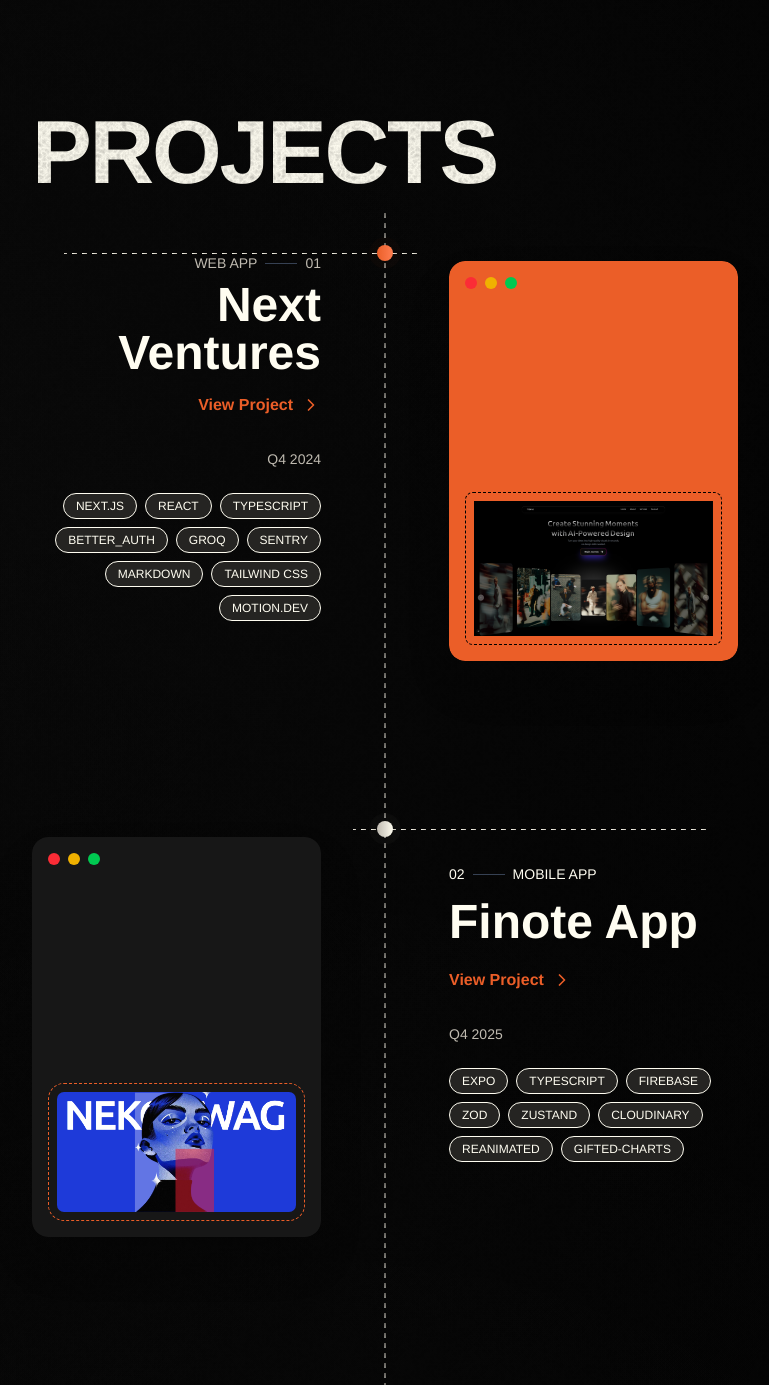
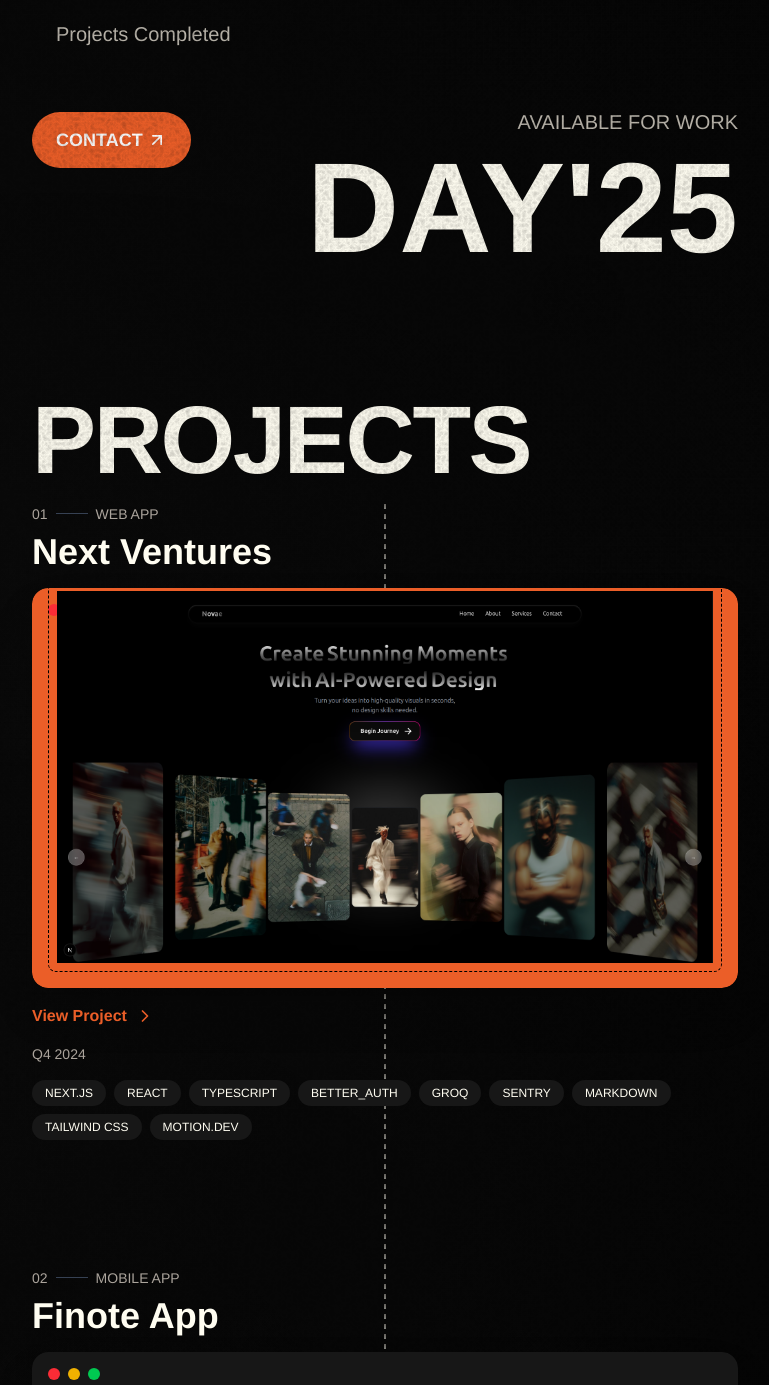
Before and after one commit to MBustamante05/my-portfolio, a Next.js app: page / in a window 1280 px wide. Shown: the part 878-2263 px from the top of the page, without its empty margins (446-1215 px from the left). Built offline with nearby package versions, Linux system fonts and the light colour scheme.

Commit message:
feat: Refactor layout and styling for improved responsiveness and user experience

```diff
--- a/app/page.tsx
+++ b/app/page.tsx
@@ -9,16 +9,17 @@ import Footer from "@/components/Footer";
 
 export default function Home() {
   return (
-    <div className={`c-inverse ${styles.blackTexture} px-24 py-8 min-h-screen`}>
+    <div className={`c-inverse ${styles.blackTexture} px-4 sm:px-8 md:px-12 lg:px-24 py-8 min-h-screen`}>
       <Navbar />
-      {/* Layout de dos columnas */}
-      <div className="max-w-8xl mx-auto flex gap-8">
-        {/* Columna izquierda - Profile (Sticky) */}
-        <aside className="w-[350px] flex-shrink-0">
+
+      {/* Desktop: Two columns, Mobile: Single column */}
+      <div className="max-w-8xl mx-auto lg:flex lg:gap-8">
+        {/* Profile - Sticky on desktop, at bottom on mobile */}
+        <aside className="hidden lg:block lg:w-[350px] lg:flex-shrink-0">
           <Profile />
         </aside>
 
-        {/* Columna derecha - Contenido que hace scroll */}
+        {/* Main content */}
         <main className="flex-1 min-w-0">
           <section id="home">
             <Landing />
@@ -32,6 +33,12 @@ export default function Home() {
           <section id="contact">
             <Contact />
           </section>
+
+          {/* Profile shown here on mobile (before footer) */}
+          <div className="lg:hidden mt-16 justify-center flex">
+            <Profile />
+          </div>
+
           <Footer />
         </main>
       </div>
--- a/components/Landing.tsx
+++ b/components/Landing.tsx
@@ -5,46 +5,46 @@ import ContactBtn from "./ContactBtn";
 
 function Landing() {
   const expStyle =
-    "flex flex-col gap-2px-6 py-4 -lg mb-4 hover:scale-105 duration-300 transition-all ";
+    "flex flex-col gap-2 px-6 py-4 mb-4 hover:scale-105 duration-300 transition-all ";
   return (
     <section className="c-muted pt-10 mb-20">
       <div className="mb-10">
-        <h1 className="text-[clamp(3rem,9vw,12rem)] font-bold mb-4 leading-none tracking-tight uppercase c-inverse">
+        <h1 className="text-[clamp(4rem,9vw,12rem)] font-bold mb-4 leading-none tracking-tight uppercase c-inverse">
           FullStack{" "}
         </h1>
-        <h2 className="text-[clamp(2rem,8vw,10rem)] c-accent font-semibold mb-6 text-center leading-none tracking-tight uppercase ">
+        <h2 className="text-[clamp(3rem,8vw,10rem)] c-accent font-semibold mb-6 text-center leading-none tracking-tight uppercase ">
           Developer
         </h2>
       </div>
-      <p className="text-xl mb-10 max-w-3xl">
+      <p className="text-lg md:text-xl mb-10 max-w-3xl">
         FullStack Developer with expertise in building dynamic and
         user-centric web applications. Proficient in both front-end and back-end
         technologies, I specialize in creating seamless digital experiences
         that drive engagement and deliver results.
       </p>
-      <div className="flex gap-10 mt-10 flex-wrap">
+      <div className="flex gap-6 md:gap-10 mt-10 flex-wrap justify-start">
         <div className={expStyle}>
-          <h1 className="font-bold text-8xl c-inverse">+6</h1>
+          <h1 className="font-bold text-5xl md:text-8xl c-inverse">+6</h1>
           <span className="text-xl font-medium">Months of Experience</span>
         </div>
         <div className={expStyle}>
-          <h1 className="font-bold text-8xl c-inverse">+5</h1>
+          <h1 className="font-bold text-5xl md:text-8xl c-inverse">+5</h1>
           <span className="text-xl font-medium">Technologies Learned</span>
         </div>
         <div className={expStyle}>
-          <h1 className="font-bold text-8xl c-inverse">+10</h1>
+          <h1 className="font-bold text-5xl md:text-8xl c-inverse">+10</h1>
           <span className="text-xl font-medium">Projects Completed</span>
         </div>
       </div>
-      <div className="flex justify-between items-start mt-2 ">
+      <div className="flex flex-col md:flex-row justify-between items-center md:items-start mt-8 gap-6">
         <ContactBtn className="w-fit" />
         {/* <button className="flex items-center gap-2 text-[#A29B93] cursor-pointer duration-200 ">
               <span className="duration-200">My work</span>
               <ArrowRight className="w-5 hover:translate-x-1 duration-200 hover:text-[#403D38]" />
             </button> */}
-        <div className="flex flex-col gap-3 uppercase text-right leading-none ">
-          <span className="text-xl leading-none">Available for work</span>
-          <h1 className="font-bold text-9xl c-inverse">day&apos;25</h1>
+        <div className="flex flex-col gap-3 uppercase text-center md:text-right leading-none">
+          <span className="text-lg md:text-xl leading-none">Available for work</span>
+          <h1 className="font-bold text-6xl md:text-9xl c-inverse">day&apos;25</h1>
         </div>
       </div>
     </section>
--- a/components/Profile.tsx
+++ b/components/Profile.tsx
@@ -9,7 +9,7 @@ function Profile({ className }: Props) {
     "w-10 h-10 hover:opacity-80 hover:bg-[#FFFDF1] hover:text-[#252422] hover:rounded-2xl p-2 duration-300 transition-all cursor-pointer";
   return (
     <div
-      className={`${className} w-[350px] bg-neutral-900 text-[#FFFDF1] text-center px-8 py-10 flex flex-col items-center gap-2 rounded-lg sticky top-30 self-start`}
+      className={`${className} w-full sm:w-[350px] bg-neutral-900 text-[#FFFDF1] text-center px-8 py-10 flex flex-col items-center gap-2 rounded-2xl lg:sticky lg:top-30 self-start`}
     >
       <img
         src="/1.jpeg"
--- a/components/ProjectCard.tsx
+++ b/components/ProjectCard.tsx
@@ -4,7 +4,6 @@ interface ProjectCardProps {
   number: string;
   category: string;
   title: string;
-  description: string;
   gradient: string;
   year: string;
   side: "left" | "right";
@@ -19,7 +18,6 @@ function ProjectCard({
   number,
   category,
   title,
-  description,
   gradient,
   year,
   side,
@@ -30,109 +28,167 @@ function ProjectCard({
   onMouseLeave,
 }: ProjectCardProps) {
   return (
-    <div
-      className="relative mb-32"
-      onMouseEnter={onMouseEnter}
-      onMouseLeave={onMouseLeave}
-    >
-      {/* Timeline Dot in Center */}
-      <div className="absolute left-1/2 top-8 w-4 h-4 transform -translate-x-1/2 z-20 rounded-full">
+    <div className="relative mb-16 md:mb-32" onMouseEnter={onMouseEnter} onMouseLeave={onMouseLeave}>
+      {/* Timeline Dot - Visible on tablet and desktop large (with timeline) */}
+      <div className="hidden md:block lg:hidden 2xl:block absolute left-1/2 top-8 w-4 h-4 transform -translate-x-1/2 z-20 rounded-full">
         <div className={`w-4 h-4 bg-gradient-to-r ${gradient} rounded-full`}></div>
-        <div
-          className={`absolute inset-0 bg-gradient-to-r ${gradient} rounded-full animate-ping opacity-75`}
-        ></div>
+        <div className={`absolute inset-0 bg-gradient-to-r ${gradient} rounded-full animate-ping opacity-75`}></div>
       </div>
 
-      {/* Horizontal Dotted Lines */}
+      {/* Horizontal Dotted Lines - Visible on tablet and desktop large (with timeline) */}
       {side === "left" ? (
-        <div
-          className="absolute left-0 right-1/2 top-10 h-px transform translate-x-8"
+        <div className="hidden md:block lg:hidden 2xl:block absolute left-0 right-1/2 top-10 h-px transform translate-x-8"
           style={{
-            backgroundImage:
-              "repeating-linear-gradient(to left,  #BFBAB0 0, #FFFDF1  5px, transparent 5px, transparent 10px)",
+            backgroundImage: "repeating-linear-gradient(to left, #BFBAB0 0, #FFFDF1 5px, transparent 5px, transparent 10px)",
           }}
         ></div>
       ) : (
-        <div
-          className="absolute left-1/2 right-0 top-10 h-px transform -translate-x-8"
+        <div className="hidden md:block lg:hidden 2xl:block absolute left-1/2 right-0 top-10 h-px transform -translate-x-8"
           style={{
-            backgroundImage:
-              "repeating-linear-gradient(to left,  #BFBAB0 0, #FFFDF1  5px, transparent 5px, transparent 10px)",
+            backgroundImage: "repeating-linear-gradient(to left, #BFBAB0 0, #FFFDF1 5px, transparent 5px, transparent 10px)",
           }}
         ></div>
       )}
 
-      {/* Content - Alternating Sides */}
+      {/* Mobile Layout - Single Column (< 768px) */}
+      <div className="md:hidden">
+        <div className="text-sm mb-2 flex items-center gap-2 text-[#ABA49C]">
+          <span>{number}</span>
+          <span className="w-8 h-px bg-gray-700"></span>
+          <span>{category}</span>
+        </div>
+
+        <h2 className="text-3xl font-bold mb-4 text-[#FFFDF1]">{title}</h2>
+
+        <div className={`rounded-2xl shadow-2xl overflow-hidden mb-4 transform transition-all duration-500 ${isHovered ? "scale-105" : ""}`}>
+          <div className={`${side === "left" ? "bg-[#EB5E28]" : "bg-neutral-900"} rounded-2xl p-6 min-h-[300px] relative overflow-hidden`}>
+            <div className="absolute top-4 left-4 flex gap-2">
+              <div className="w-3 h-3 bg-red-500 rounded-full"></div>
+              <div className="w-3 h-3 bg-yellow-500 rounded-full"></div>
+              <div className="w-3 h-3 bg-green-500 rounded-full"></div>
+            </div>
+            <div className="flex items-end justify-center absolute p-4 left-0 right-0 bottom-0 text-center">
+              {image ? (
+                <img src={image} alt={title} className="w-full h-full z-20 object-cover hover:scale-105 transition-transform duration-500 p-2 border border-dashed border-black rounded-lg" />
+              ) : (
+                <>
+                  {category === "MOBILE APP" ? (
+                    <Smartphone className="w-24 h-24 mx-auto text-[#FFFDF1]" />
+                  ) : (
+                    <Globe className="w-24 h-24 mx-auto text-[#FFFDF1]" />
+                  )}
+                </>
+              )}
+            </div>
+          </div>
+        </div>
+
+        <div className="flex items-center gap-2 text-[#EB5E28] font-semibold cursor-pointer group mb-4">
+          <span>View Project</span>
+          <ChevronRight className="w-5 h-5 group-hover:translate-x-2 transition-transform" />
+        </div>
+
+        <div className="text-sm text-[#ABA49C] mb-4">Q4 {year}</div>
+
+        <div className="flex flex-wrap gap-2">
+          {tech.map((techItem, i) => (
+            <span key={i} className="px-3 py-1 bg-neutral-900 border border-transparent text-xs text-[#FFFDF1] hover:border-[#EB5E28] hover:text-[#EB5E28] transition-colors cursor-default duration-300 ease-in-out rounded-full">
+              {techItem}
+            </span>
+          ))}
+        </div>
+      </div>
+
+      {/* Medium Single Column Layout (1024px - 1530px) */}
+      <div className="hidden lg:block 2xl:hidden">
+        <div className="text-sm mb-2 flex items-center gap-2 text-[#ABA49C]">
+          <span>{number}</span>
+          <span className="w-8 h-px bg-gray-700"></span>
+          <span>{category}</span>
+        </div>
+
+        <h2 className="text-4xl font-bold mb-4 text-[#FFFDF1]">{title}</h2>
+
+        <div className={`rounded-2xl shadow-2xl overflow-hidden mb-4 transform transition-all duration-500 ${isHovered ? "scale-105" : ""}`}>
+          <div className={`${side === "left" ? "bg-[#EB5E28]" : "bg-neutral-900"} rounded-2xl p-6 min-h-[400px] relative overflow-hidden`}>
+            <div className="absolute top-4 left-4 flex gap-2">
+              <div className="w-3 h-3 bg-red-500 rounded-full"></div>
+              <div className="w-3 h-3 bg-yellow-500 rounded-full"></div>
+              <div className="w-3 h-3 bg-green-500 rounded-full"></div>
+            </div>
+            <div className="flex items-end justify-center absolute p-4 left-0 right-0 bottom-0 text-center">
+              {image ? (
+                <img src={image} alt={title} className="w-full h-full z-20 object-cover hover:scale-105 transition-transform duration-500 p-2 border border-dashed border-black rounded-lg" />
+              ) : (
+                <>
+                  {category === "MOBILE APP" ? (
+                    <Smartphone className="w-24 h-24 mx-auto text-[#FFFDF1]" />
+                  ) : (
+                    <Globe className="w-24 h-24 mx-auto text-[#FFFDF1]" />
+                  )}
+                </>
+              )}
+            </div>
+          </div>
+        </div>
+
+        <div className="flex items-center gap-2 text-[#EB5E28] font-semibold cursor-pointer group mb-4">
+          <span>View Project</span>
+          <ChevronRight className="w-5 h-5 group-hover:translate-x-2 transition-transform" />
+        </div>
+
+        <div className="text-sm text-[#ABA49C] mb-4">Q4 {year}</div>
+
+        <div className="flex flex-wrap gap-2">
+          {tech.map((techItem, i) => (
+            <span key={i} className="px-3 py-1 bg-neutral-900 border border-transparent text-xs text-[#FFFDF1] hover:border-[#EB5E28] hover:text-[#EB5E28] transition-colors cursor-default duration-300 ease-in-out rounded-full">
+              {techItem}
+            </span>
+          ))}
+        </div>
+      </div>
+
+      {/* Two-Column Timeline Layout (768px - 1024px AND > 1530px) */}
       {side === "left" ? (
-        // Left Side Layout
-        <div className="grid grid-cols-2 gap-16 items-center">
-          {/* Content */}
-          <div
-            className={`text-right pr-8 transform transition-all duration-500 ${
-              isHovered ? "-translate-x-4" : ""
-            }`}
-          >
-            <div className="text-sm mb-2 flex items-center justify-end gap-2 c-muted">
+        <div className="hidden md:grid lg:hidden 2xl:grid grid-cols-2 gap-16 items-center">
+          <div className={`text-right pr-8 transform transition-all duration-500 ${isHovered ? "-translate-x-4" : ""}`}>
+            <div className="text-sm mb-2 flex items-center justify-end gap-2 text-[#ABA49C]">
               <span>{category}</span>
               <span className="w-8 h-px bg-gray-700"></span>
               <span>{number}</span>
             </div>
-
-            <h2 className="text-5xl font-bold mb-4 ">{title}</h2>
-
-            <div className="flex items-center gap-2 font-semibold cursor-pointer group justify-end c-accent">
+            <h2 className="text-5xl font-bold mb-4 text-[#FFFDF1]">{title}</h2>
+            <div className="flex items-center gap-2 font-semibold cursor-pointer group justify-end text-[#EB5E28]">
               <span>View Project</span>
               <ChevronRight className="w-5 h-5 group-hover:translate-x-2 transition-transform" />
             </div>
-
-            <div className="mt-8 text-sm c-muted">Q4 {year}</div>
-
-            {/* Tech Stack */}
+            <div className="mt-8 text-sm text-[#ABA49C]">Q4 {year}</div>
             <div className="mt-6 flex flex-wrap gap-2 justify-end">
               {tech.map((techItem, i) => (
-                <span
-                  key={i}
-                  className="px-3 py-1 bg-primary border -full text-xs c-inverse hover:border-[#EB5E28] hover:text-[#EB5E28] transition-colors cursor-default duration-300 ease-in-out rounded-full"
-                >
+                <span key={i} className="px-3 py-1 bg-neutral-900 border border-transparent text-xs text-[#FFFDF1] hover:border-[#EB5E28] hover:text-[#EB5E28] transition-colors cursor-default duration-300 ease-in-out rounded-full">
                   {techItem}
                 </span>
               ))}
             </div>
           </div>
-
-          {/* Card */}
-          <div
-            className={`pl-8 transform transition-all duration-500 ${
-              isHovered ? "scale-105 -translate-y-2" : ""
-            }`}
-          >
-            <div
-              className={`relative rounded-2xl shadow-2xl overflow-hidden mt-12`}
-            >
+          <div className={`pl-8 transform transition-all duration-500 ${isHovered ? "scale-105 -translate-y-2" : ""}`}>
+            <div className="relative rounded-2xl shadow-2xl overflow-hidden mt-12">
               <div className="bg-[#EB5E28] rounded-2xl min-h-[400px] relative overflow-hidden">
                 <div className="absolute top-4 left-4 flex gap-2">
                   <div className="w-3 h-3 bg-red-500 rounded-full"></div>
                   <div className="w-3 h-3 bg-yellow-500 rounded-full"></div>
                   <div className="w-3 h-3 bg-green-500 rounded-full"></div>
                 </div>
-
-                <div className=" flex items-end justify-center absolute p-4 left-0 right-0 bottom-0 text-center cursor-pointer">
+                <div className="flex items-end justify-center absolute p-4 left-0 right-0 bottom-0 text-center cursor-pointer">
                   {image ? (
-                    <img
-                      src={image}
-                      alt={title}
-                      className="w-full h-full z-20 object-cover hover:-rotate-6 hover:scale-105 transition-transform duration-500 p-2 border border-dashed border-black rounded-lg"
-                    />
+                    <img src={image} alt={title} className="w-full h-full z-20 object-cover hover:-rotate-6 hover:scale-105 transition-transform duration-500 p-2 border border-dashed border-black rounded-lg" />
                   ) : (
                     <>
                       {category === "MOBILE APP" ? (
-                        <Smartphone className="w-24 h-24 mx-auto c-inverse" />
+                        <Smartphone className="w-24 h-24 mx-auto text-[#FFFDF1]" />
                       ) : (
-                        <Globe className="w-24 h-24 mx-auto c-inverse" />
+                        <Globe className="w-24 h-24 mx-auto text-[#FFFDF1]" />
                       )}
-                      <div className="mt-8 text-sm c-inverse">
-                        {title} Interface
-                      </div>
                     </>
                   )}
                 </div>
@@ -141,76 +197,46 @@ function ProjectCard({
           </div>
         </div>
       ) : (
-        // Right Side Layout
-        <div className="grid grid-cols-2 gap-16 items-center">
-          {/* Card */}
-          <div
-            className={`pr-8 transform transition-all duration-500 ${
-              isHovered ? "scale-105 -translate-y-2" : ""
-            }`}
-          >
-            <div className={`rounded-2xl shadow-2xl overflow-hidden  mt-12`}>
+        <div className="hidden md:grid lg:hidden 2xl:grid grid-cols-2 gap-16 items-center w-fit">
+          <div className={`pr-8 transform transition-all duration-500 ${isHovered ? "scale-105 -translate-y-2" : ""}`}>
+            <div className="rounded-2xl shadow-2xl overflow-hidden mt-12">
               <div className="bg-neutral-900 rounded-2xl p-6 min-h-[400px] relative overflow-hidden">
                 <div className="absolute top-4 left-4 flex gap-2">
                   <div className="w-3 h-3 bg-red-500 rounded-full"></div>
                   <div className="w-3 h-3 bg-yellow-500 rounded-full"></div>
                   <div className="w-3 h-3 bg-green-500 rounded-full"></div>
                 </div>
-
-                <div className=" flex items-end justify-center absolute p-4 left-0 right-0 bottom-0 text-center cursor-pointer">
+                <div className="flex items-end justify-center absolute p-4 left-0 right-0 bottom-0 text-center cursor-pointer">
                   {image ? (
-                    <img
-                      src={image}
-                      alt={title}
-                      className="w-full h-full z-20 object-cover hover:rotate-6 hover:scale-105 transition-transform duration-500 p-2 border border-dashed border-[#EB5E28] rounded-2xl"
-                    />
+                    <img src={image} alt={title} className="w-full h-full z-20 object-cover hover:rotate-6 hover:scale-105 transition-transform duration-500 p-2 border border-dashed border-[#EB5E28] rounded-2xl" />
                   ) : (
                     <>
                       {category === "MOBILE APP" ? (
-                        <Smartphone className="w-24 h-24 mx-auto c-inverse" />
+                        <Smartphone className="w-24 h-24 mx-auto text-[#FFFDF1]" />
                       ) : (
-                        <Globe className="w-24 h-24 mx-auto c-inverse" />
+                        <Globe className="w-24 h-24 mx-auto text-[#FFFDF1]" />
                       )}
-                      <div className="mt-8 text-sm c-inverse">
-                        {title} Interface
-                      </div>
                     </>
                   )}
                 </div>
               </div>
             </div>
           </div>
-
-          {/* Content */}
-          <div
-            className={`pl-8 transform transition-all duration-500 ${
-              isHovered ? "translate-x-4" : ""
-            }`}
-          >
-            <div className=" text-sm mb-2 flex items-center gap-2">
+          <div className={`pl-8 transform transition-all duration-500 ${isHovered ? "translate-x-4" : ""}`}>
+            <div className="text-sm mb-2 flex items-center gap-2 text-[#ABA49C]">
               <span>{number}</span>
               <span className="w-8 h-px bg-gray-700"></span>
               <span>{category}</span>
             </div>
-
-            <h2 className="text-5xl font-bold mb-4 leading-tight">
-              {title}
-            </h2>
-
-            <div className="flex items-center gap-2 c-accent font-semibold cursor-pointer group">
+            <h2 className="text-5xl font-bold mb-4 leading-tight text-[#FFFDF1]">{title}</h2>
+            <div className="flex items-center gap-2 text-[#EB5E28] font-semibold cursor-pointer group">
               <span>View Project</span>
               <ChevronRight className="w-5 h-5 group-hover:translate-x-2 transition-transform" />
             </div>
-
-            <div className="mt-8 text-sm c-muted">Q4 {year}</div>
-
-            {/* Tech Stack */}
+            <div className="mt-8 text-sm text-[#ABA49C]">Q4 {year}</div>
             <div className="mt-6 flex flex-wrap gap-2">
               {tech.map((techItem, i) => (
-                <span
-                  key={i}
-                  className="px-3 py-1 bg-primary border -full text-xs c-inverse hover:border-[#EB5E28] hover:text-[#EB5E28] transition-colors cursor-default duration-300 ease-in-out rounded-full"
-                >
+                <span key={i} className="px-3 py-1 bg-neutral-900 border border-transparent text-xs text-[#FFFDF1] hover:border-[#EB5E28] hover:text-[#EB5E28] transition-colors cursor-default duration-300 ease-in-out rounded-full">
                   {techItem}
                 </span>
               ))}
--- a/components/Projects.tsx
+++ b/components/Projects.tsx
@@ -46,14 +46,14 @@ function Projects() {
   ];
 
   return (
-    <div className="min-h-screen mt-30">
-      <h1 className="text-[clamp(2rem,7vw,10rem)] font-bold mb-4 leading-none tracking-tight uppercase">Projects</h1>
+    <div className="min-h-screen mt-16 md:mt-30">
+      <h1 className="text-5xl md:text-8xl  font-bold mb-8 md:mb-4 leading-none tracking-tight uppercase">Projects</h1>
 
       {/* Timeline */}
       <div className="max-w-7xl mx-auto relative">
         {/* Vertical Dotted Line in Center */}
         <div
-          className="absolute left-1/2 top-0 bottom-0 w-px transform -translate-x-1/2"
+          className="hidden md:block absolute left-1/2 top-0 bottom-0 w-px transform -translate-x-1/2"
           style={{
             backgroundImage: 'repeating-linear-gradient(to bottom, #BFBAB0 0, #FFFDF1 5px, transparent 5px, transparent 10px)'
           }}
@@ -65,7 +65,6 @@ function Projects() {
             number={project.number}
             category={project.category}
             title={project.title}
-            description={project.description}
             gradient={project.gradient}
             year={project.year}
             side={project.side}
@@ -79,7 +78,7 @@ function Projects() {
       </div>
 
       {/* Footer decoration */}
-      <div className="max-w-7xl mx-auto mt-24 text-center text-neutral-600">
+      <div className="max-w-7xl mx-auto mt-16 md:mt-24 text-center text-neutral-600">
         <div className="flex items-center justify-center gap-4">
           <div className="w-16 h-px bg-neutral-800"></div>
           <Code className="w-5 h-5" />
```
Also changed, not shown: components/About.tsx (+23 -23 lines), components/Contact.tsx (+15 -2 lines), components/Footer.tsx (+9 -6 lines), components/Navbar.tsx (+44 -9 lines).
